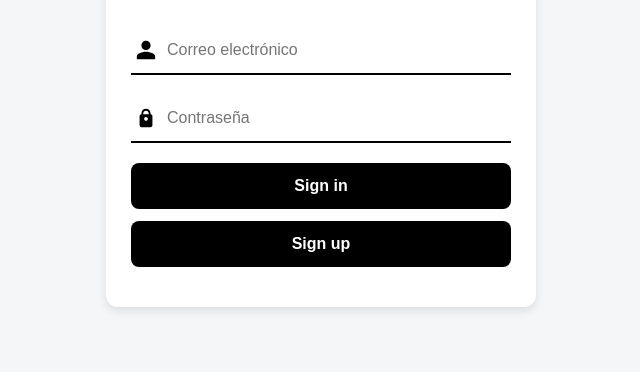
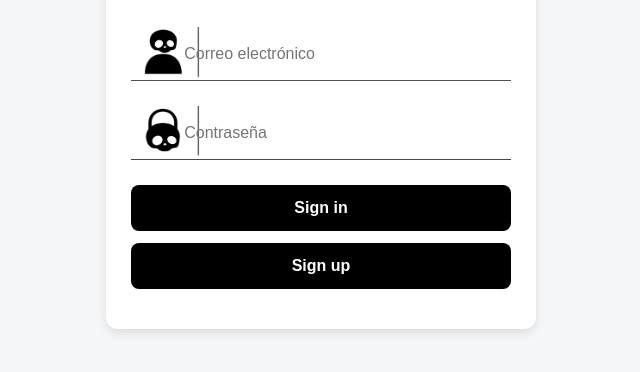
Before and after one commit to vsisushi72/PunchCard_Demo, a plain HTML site: page index.html in a window 1280 px wide. Shown: the part 80-452 px from the top of the page, without its empty margins (319-959 px from the left). Drawn offline with nearby package versions, Linux system fonts and the light colour scheme.

Commit message:
user and password

```diff
--- a/index.html
+++ b/index.html
@@ -15,13 +15,11 @@
       <h1>Demo</h1>
     </div>
 
-    <div class="input-group">
-      <svg viewBox="0 0 24 24" class="icon"><path d="M12 12c2.7 0 5-2.3 5-5s-2.3-5-5-5-5 2.3-5 5 2.3 5 5 5zm0 2c-3.3 0-10 1.7-10 5v3h20v-3c0-3.3-6.7-5-10-5z"/></svg>
+    <div class="input-group email">
       <input type="email" id="email" placeholder="Correo electrónico">
     </div>
 
-    <div class="input-group">
-      <svg viewBox="0 0 24 24" class="icon"><path d="M17 8V7c0-2.8-2.2-5-5-5S7 4.2 7 7v1c-1.1 0-2 .9-2 2v10c0 1.1.9 2 2 2h10c1.1 0 2-.9 2-2V10c0-1.1-.9-2-2-2zM9 7c0-1.7 1.3-3 3-3s3 1.3 3 3v1H9V7zm3 8c-1.1 0-2-.9-2-2s.9-2 2-2 2 .9 2 2-.9 2-2 2z"/></svg>
+    <div class="input-group password">
       <input type="password" id="password" placeholder="Contraseña">
     </div>
 
--- a/style.css
+++ b/style.css
@@ -40,18 +40,22 @@ header {
 .input-group {
   display: flex;
   align-items: center;
-  gap: 10px;
-  border-bottom: 2px solid #000;
-  padding: 10px 4px;
-  margin-bottom: 20px;
+  background-repeat: no-repeat;
+  background-size: 100% 100%;
+  background-position: center;
+  padding-left: 14%;
+  margin-bottom: 25px;
   text-align: left;
 }
 
-.icon {
-  width: 22px;
-  height: 22px;
-  fill: #000;
-  flex-shrink: 0;
+.input-group.email {
+  background-image: url('assets/user-field.png');
+  aspect-ratio: 3526 / 579;
+}
+
+.input-group.password {
+  background-image: url('assets/password-field.png');
+  aspect-ratio: 3526 / 587;
 }
 
 input {
```
Also changed, not shown: assets/password-field.png (added), assets/user-field.png (added).
